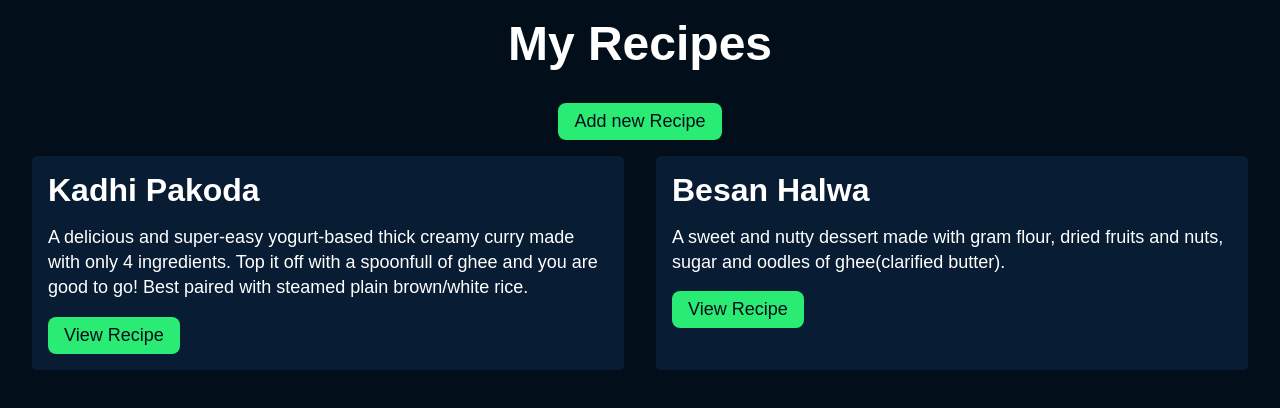
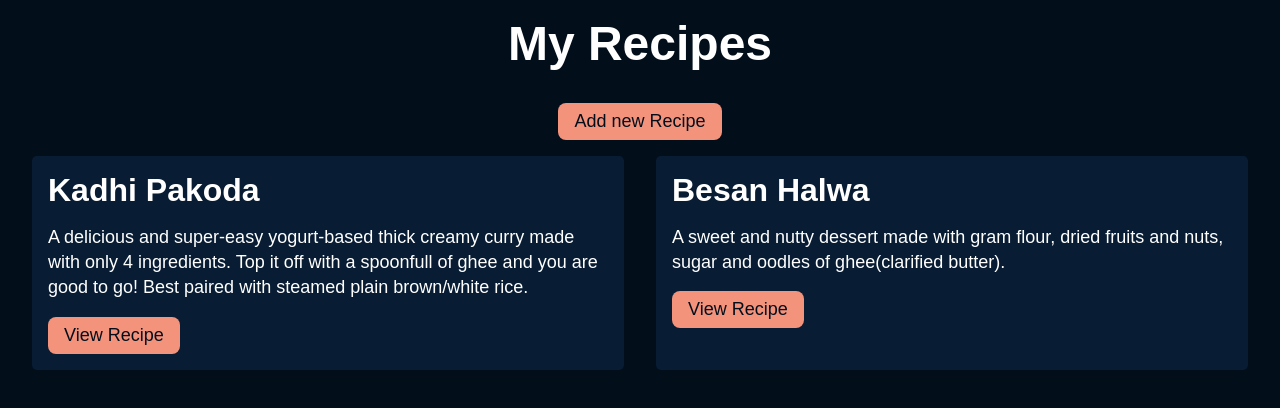
Before and after one commit to AayushiShukla7/my-recipe-app, a Vue app: page / in a window 1280 px wide. Shown: the top 408 px of the page. Built offline with nearby package versions, Linux system fonts and the light colour scheme.

Commit message:
Updated button colors

```diff
--- a/src/App.vue
+++ b/src/App.vue
@@ -14,7 +14,7 @@ body {
   color: #FFF;
 }
 a {
-  color: #2aeb74;
+  color: #f4937b;
   text-decoration: none;
 }
 button {
@@ -22,7 +22,7 @@ button {
   border: none;
   background: none;
   cursor: pointer;
-  background-color: #2aeb74;
+  background-color: #f4937b;
   font-size: 1.125rem;
   color: #030e1b;
   padding: 0.5rem 1rem;
```
